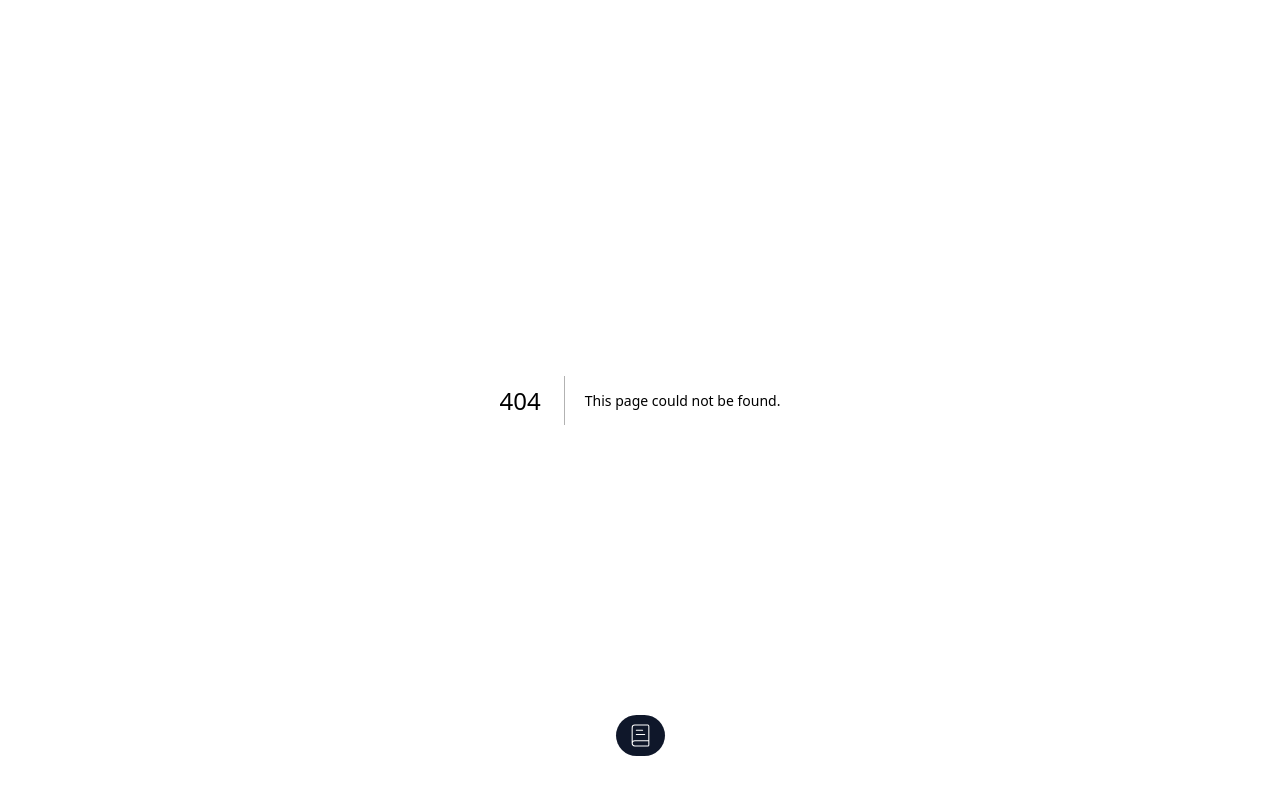
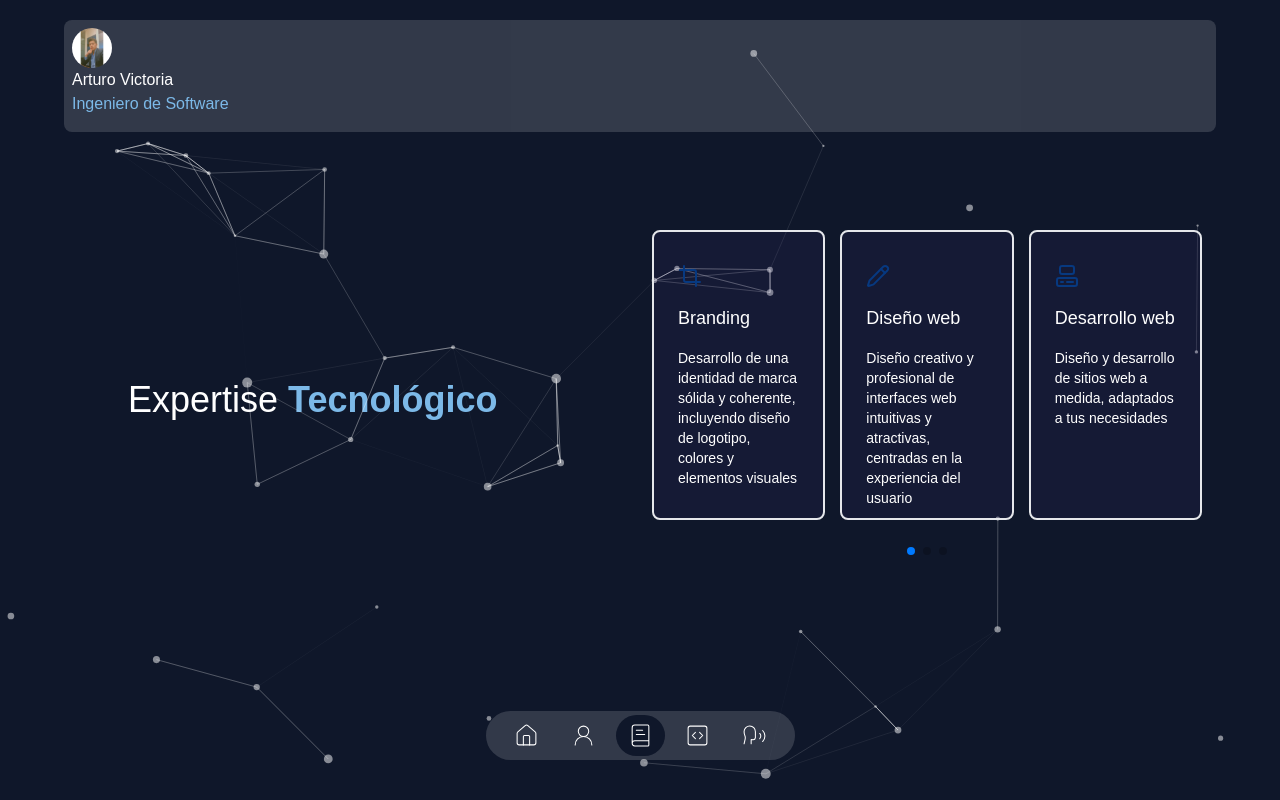
Before and after one commit to wolfdev07/aw-landing, a Next.js app: page /services in a window 1280 px wide. Before the commit this address had no page. Built offline with nearby package versions, Linux system fonts and the light colour scheme.

Commit message:
Services implementation

```diff
--- a/app/(routes)/about-me/page.tsx
+++ b/app/(routes)/about-me/page.tsx
@@ -13,9 +13,12 @@ const PageAboutMe = () => {
                 <h1 className="text-2xl leading-tight text-center md:left md:text-5xl md-mt-10">
                     Experiencia <span className="font-bold text-primary">Profesional</span>
                 </h1>
+
                 <CounterServices/>
+                <TimeLine />
+
             </ContainerComponent>
-            <TimeLine />
+
         </>
     );
 }
--- /dev/null
+++ b/app/(routes)/services/page.tsx
@@ -0,0 +1,30 @@
+import TransitionPage from "@/components/transition-page";
+import CoverParticles from "@/components/cover-particles";
+import HeaderMinimal from "@/components/header-minimal";
+import SliderServices from "@/components/slider-services";
+
+
+const ServicesPage = () => {
+    return (
+        <>
+            <CoverParticles />
+            <TransitionPage />
+            <HeaderMinimal />
+
+            <div className="grid items-center justify-center h-screen max-w-5xl gap-6 mx-auto md:grid-cols-2">
+                <div className="max-w-[450px]">
+
+                    <h1 className="text-2xl leading-tight text-center md:text-left md:text-4xl">Expertise <span className="font-bold text-primary"> Tecnológico</span></h1>
+
+                </div>
+
+                {/* SLIDER */}
+                <div>
+                    <SliderServices />
+                </div>
+            </div>
+        </>
+    );
+}
+
+export default ServicesPage;
--- a/app/layout.tsx
+++ b/app/layout.tsx
@@ -1,6 +1,9 @@
 import type { Metadata } from "next";
 import { Urbanist } from "next/font/google";
 import "./globals.css";
+import 'swiper/css';
+import 'swiper/css/pagination';
+import 'swiper/css/scrollbar';
 //components
 import Navbar from "@/components/navbar";
 
--- a/components/introduction.tsx
+++ b/components/introduction.tsx
@@ -10,15 +10,37 @@ const Intruduction = () => {
             <div className="z-20 grid items-center h-full">
                 <div className="flex flex-col justify-center max-w-md">
 
-                    <p className="mb-3 p-3 text-2xl leading-tight text-center md:text-4xl md:mb-10">
-                        Desarrollador <br />
+                    <p className="text-4xl leading-tight text-center md:mb-10">Desarrollador</p>
+
+                    <p className="mb-3 text-2xl leading-tight text-center md:mb-10">
+
                         <TypeAnimation
                         sequence={[
-                            "Backend/Frontend",
+                            "con 4 años de experiencia",
                             2500,
-                            "con 4 años de experiencia profesional",
+                            "Backend",
+                            2000,
+                            "Frontend",
+                            1500,
+                            "Fullstack",
+                            1500,
+                            "DevOps",
+                            1500,
+                            "Python",
+                            1500,
+                            "Java",
+                            1500,
+                            "Angular",
+                            1500,
+                            "C++",
+                            1500,
+                            "con Pasión por la Innovación",
                             2500,
-                            "con Pasión por la Innovación, Tecnología y Ciencia",
+                            "Amante de la Tecnología y Ciencia",
+                            2500,
+                            "y Catador de Taquitos",
+                            2500,
+                            "y Especialista en Batman",
                             2500
                         ]}
                         wrapper="span"
@@ -28,7 +50,7 @@ const Intruduction = () => {
                         />
                     </p>
 
-                    <div className="flex items-center justify-center gap-3 md-justify-start md:gap-10">
+                    <div className="flex items-center justify-center gap-3 mt-5 md-justify-start md:gap-10">
 
                         <Link
                         href="/projects"
--- /dev/null
+++ b/components/slider-services.tsx
@@ -0,0 +1,48 @@
+"use client"
+
+import { Swiper, SwiperSlide } from 'swiper/react';
+import { Pagination } from 'swiper/modules';
+
+import { serviceData } from '@/data';
+
+const SliderServices = () => {
+    return (
+        <Swiper
+            breakpoints={{
+                320: {
+                    slidesPerView: 1,
+                    spaceBetween: 15
+                },
+                768: {
+                    slidesPerView: 2,
+                    spaceBetween: 15
+                },
+                1024: {
+                    slidesPerView: 3,
+                    spaceBetween: 15
+                }
+            }}
+            freeMode={true}
+            pagination={{
+                clickable: true
+            }}
+            modules={[Pagination]}
+            className="h-[280px] md:h-[340px] w-[270px] md:w-[550px]"
+        >
+
+            {serviceData.map((item, index) => (
+                <SwiperSlide key={index} >
+                    <div className="flex px-6 py-8 h-auto md:h-[290px] rounded-lg cursor-pointer bg-[rgba(65,47,123,0.15)] sm:flex-col gap-x-6 sm:gap-x-0 group hover:bg-[rgba(89,65,169,0.15)] transition-all duration-300 hover:border-secondary border-2">
+                        <div className="mb-4 text-4xl text-secondary">{item.icon}</div>
+                        <div>
+                            <h3 className="mb-4 text-lg">{item.title}</h3>
+                            <p className="text-sm">{item.description}</p>
+                        </div>
+                    </div>
+                </SwiperSlide>
+            ))}
+        </Swiper>
+    );
+}
+
+export default SliderServices;
--- a/data.tsx
+++ b/data.tsx
@@ -80,7 +80,7 @@ export const dataAboutPage = [
         title: "Software Engineer Trainee",
         subtitle: "CitiBanamex",
         imgSrc:"https://www.dafont.com/forum/attach/orig/6/8/688988.png?1",
-        description: "Como desarrollador frontend, tendrás la oportunidad de colaborar en proyectos diversos y desafiantes que te permitirán expandir tus habilidades y dejar tu huella en el mundo digital.",
+        description: "Procesamiento de datos con python, limpieza, filtrado y transformación para la toma de desiciones.",
         date: "Jul 2019",
     },
     {
--- a/package.json
+++ b/package.json
@@ -18,7 +18,8 @@
     "react": "^19.0.0",
     "react-countup": "^6.5.3",
     "react-dom": "^19.0.0",
-    "react-type-animation": "^3.2.0"
+    "react-type-animation": "^3.2.0",
+    "swiper": "^11.1.15"
   },
   "devDependencies": {
     "@eslint/eslintrc": "^3",
```
Also changed, not shown: 1 other file (tests, documents, lock files or other folders).
